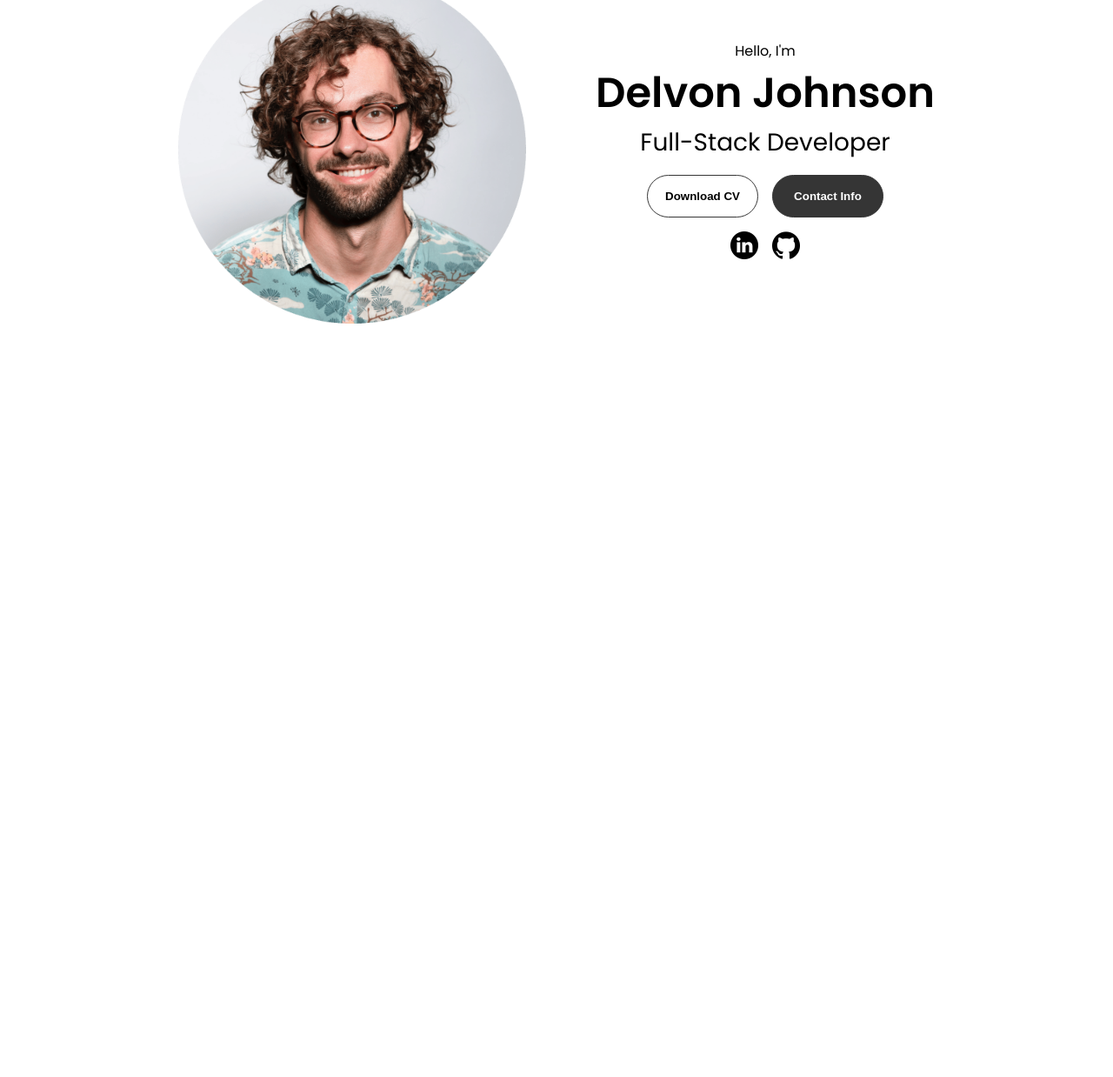
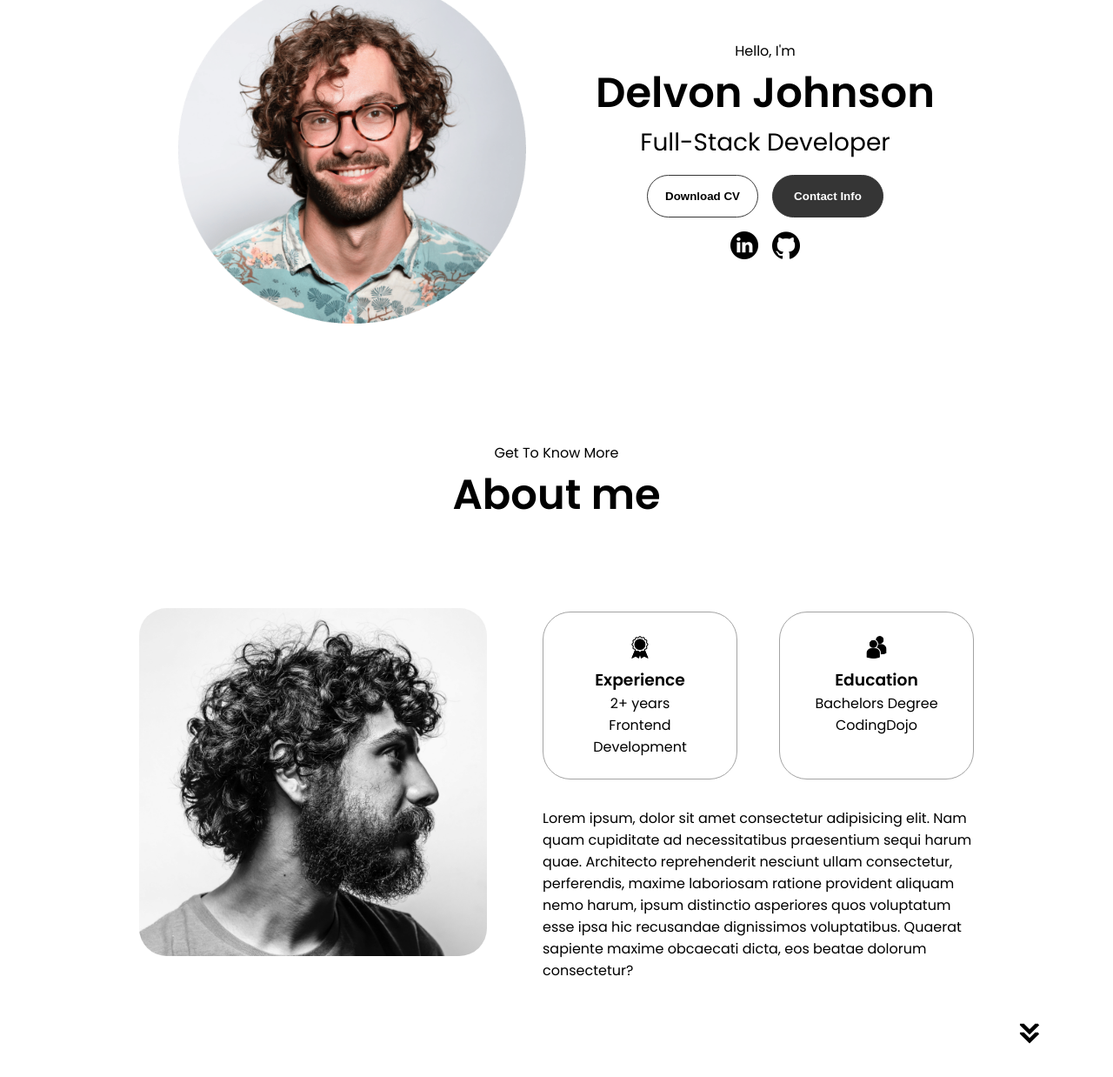
Before and after one commit to Delvonj21/portfolio_html_css, a plain HTML site: page index.html in a window 1280 px wide. Shown: the part 300-1538 px from the top of the page at 87% size. Before the commit the page ends 800 px from the top, so only its background shows below. Drawn offline with Linux system fonts and the light colour scheme.

Commit message:
updated page

```diff
--- a/index.html
+++ b/index.html
@@ -55,6 +55,42 @@
       </div>
     </div>
   </section>
+  <section id="about">
+    <p class="section__text__p1">Get To Know More</p>
+    <h1 class="title">About me</h1>
+    <div class="section-container">
+      <div class="section__pic-container">
+        <img src="./assets/about-pic.png" alt="Profile Pic" class="about-pic">
+      </div>
+      <div class="about-details-container">
+        <div class="about-containers">
+          <div class="details-container">
+            <img src="./assets/experience.png" alt="experience icon" class="icon">
+            <h3>Experience</h3>
+            <p>2+ years <br />Frontend Development </p>
+          </div>
+          <div class="details-container">
+            <img src="./assets/education.png" alt="education icon" class="icon">
+            <h3>Education</h3>
+            <p>Bachelors Degree <br />CodingDojo</p>
+          </div>
+        </div>
+        <div class="text-container">
+          <p>
+            Lorem ipsum, dolor sit amet consectetur adipisicing elit.
+            Nam quam cupiditate ad necessitatibus praesentium sequi harum quae.
+            Architecto reprehenderit nesciunt ullam consectetur, perferendis,
+            maxime laboriosam ratione provident aliquam nemo harum,
+            ipsum distinctio asperiores quos voluptatum esse ipsa hic recusandae dignissimos voluptatibus.
+            Quaerat sapiente maxime obcaecati dicta, eos beatae dolorum consectetur?
+          </p>
+        </div>
+      </div>
+    </div>
+    <img src="./assets/arrow.png" alt="Arrow Icon" class="icon arrow" onclick="location.href= './#experience'">
+  </section>
+
+
 
   <script src="script.js"></script>
 </body>
--- a/style.css
+++ b/style.css
@@ -257,3 +257,75 @@ a {
   .btn-container {
     gap: 1rem;
   }
+
+  /* ABOUT SECTION */
+
+  #about {
+    position: relative;
+  }
+
+  .about-containers {
+    gap: 3rem;
+    margin-bottom: 2rem;
+    margin-top: 2rem;
+  }
+
+  .about-details-container {
+    justify-content: center;
+    flex-direction: column;
+  }
+
+  .about-containers,
+  .about-details-container {
+    display: flex;
+  }
+
+  .about-pic {
+    border-radius: 2rem;
+  }
+
+  .arrow {
+    position: absolute;
+    right: -5rem;
+    bottom: 2.5rem;
+  }
+
+  .details-container {
+    padding: 1.5rem;
+    flex: 1;
+    background: white;
+    border-radius: 2rem;
+    border: rgb(53, 53, 53) 0.1rem solid;
+    border-color: rgb(163, 163, 163);
+    text-align: center;
+  }
+
+  .section-container {
+    gap: 4rem;
+    height: 80%;
+  }
+
+  .section__pic-container {
+    height: 400px;
+    width: 400px;
+    margin: auto 0;
+  }
+
+  /* EXPERIENCE SECTION */
+
+  #experience {
+    position: relative;
+  }
+
+  .experience-sub-title {
+    color: rgb(85, 85, 85);
+    font-weight: 600;
+    font-size: 1.75rem;
+    margin-bottom: 2rem;
+  }
+
+  .experience-details-container {
+    display: flex;
+    justify-content: center;
+    flex-direction: column;
+  }
```
